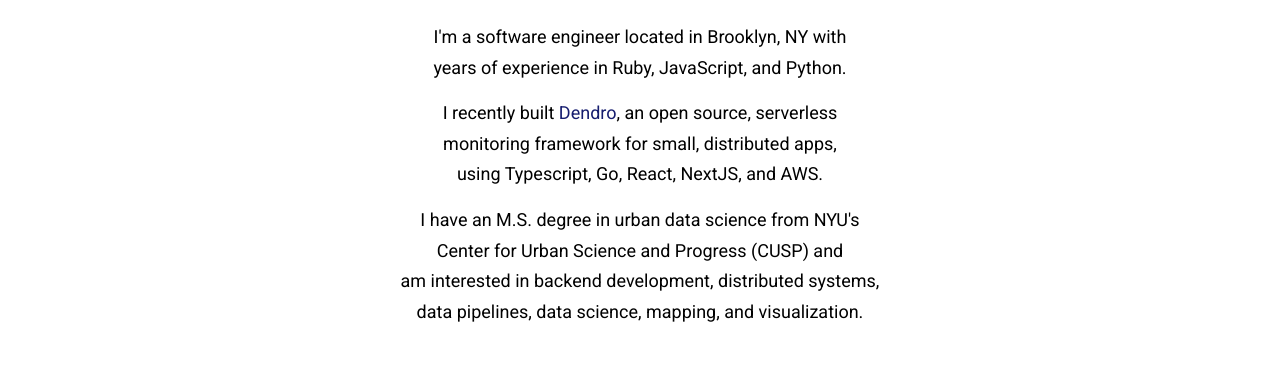
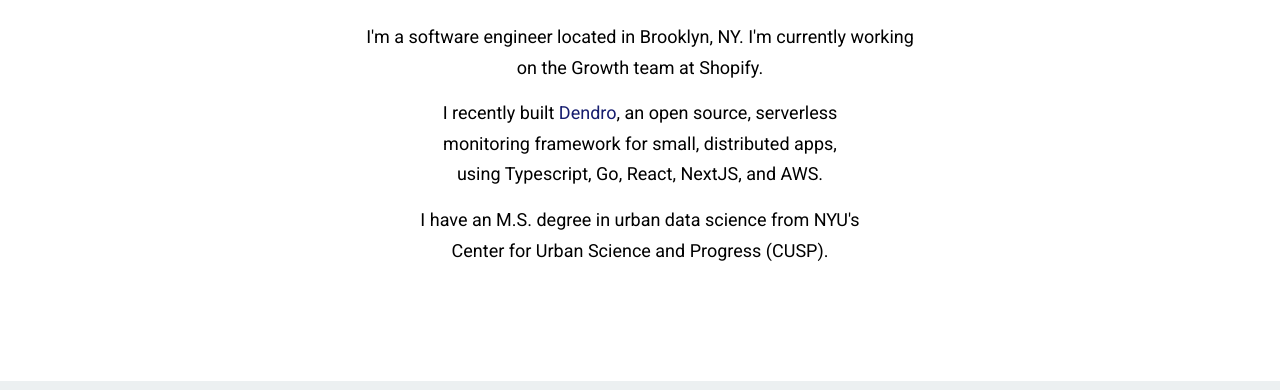
Before and after one commit to nlicalzi/nlicalzi.github.io, a plain HTML site: page index.html in a window 1280 px wide. Shown: the part 410-800 px from the top of the page. Drawn offline with Linux system fonts and the light colour scheme.

Commit message:
Update index.html

```diff
--- a/index.html
+++ b/index.html
@@ -38,10 +38,10 @@
     <section id="intro" class="flexbox horz-center">
       <img id="avatar" src="public/assets/images/nick-headshot-circle.jpg" alt="photo of Nicholas LiCalzi">
       <h3 id="name">Nicholas LiCalzi</h3>
-      <p>I'm a software engineer located in Brooklyn, NY with<br>years of experience in Ruby, JavaScript, and Python.</p>
+      <p>I'm a software engineer located in Brooklyn, NY. I'm currently working on the Growth team at <a href="https://www.shopify.com/">Shopify</a>.</p>
       <p>I recently built <a class="dendro" href="https://getdendro.com/">Dendro</a>, an open source, serverless<br>monitoring framework for small, distributed apps,<br>
         using Typescript, Go, React, NextJS, and AWS.</p>
-      <p>I have an M.S. degree in urban data science from NYU's<br>Center for Urban Science and Progress (CUSP) and<br>am interested in backend development, distributed systems,<br>data pipelines, data science, mapping, and visualization.</p>
+      <p>I have an M.S. degree in urban data science from NYU's<br>Center for Urban Science and Progress (CUSP).</p>
 
     </section>
     <section id="dendro" class="flexbox horz-center">
```
